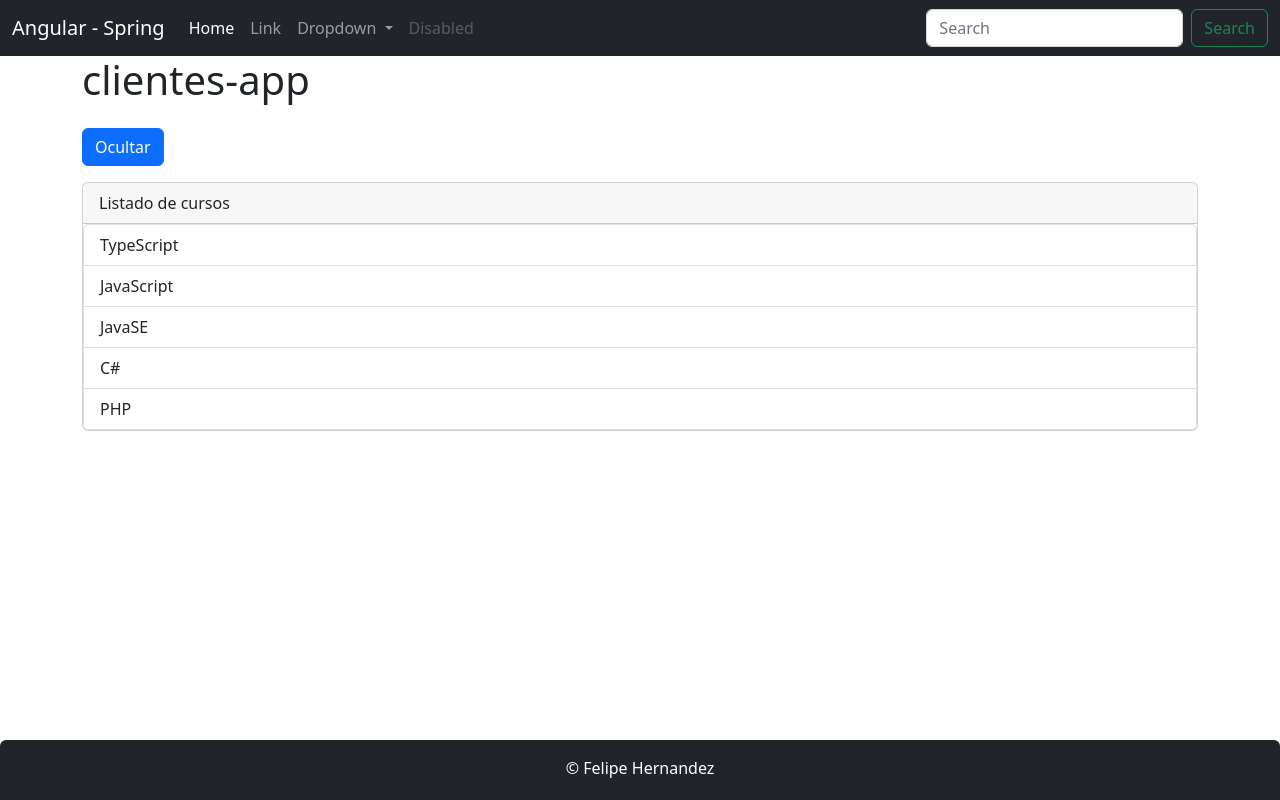
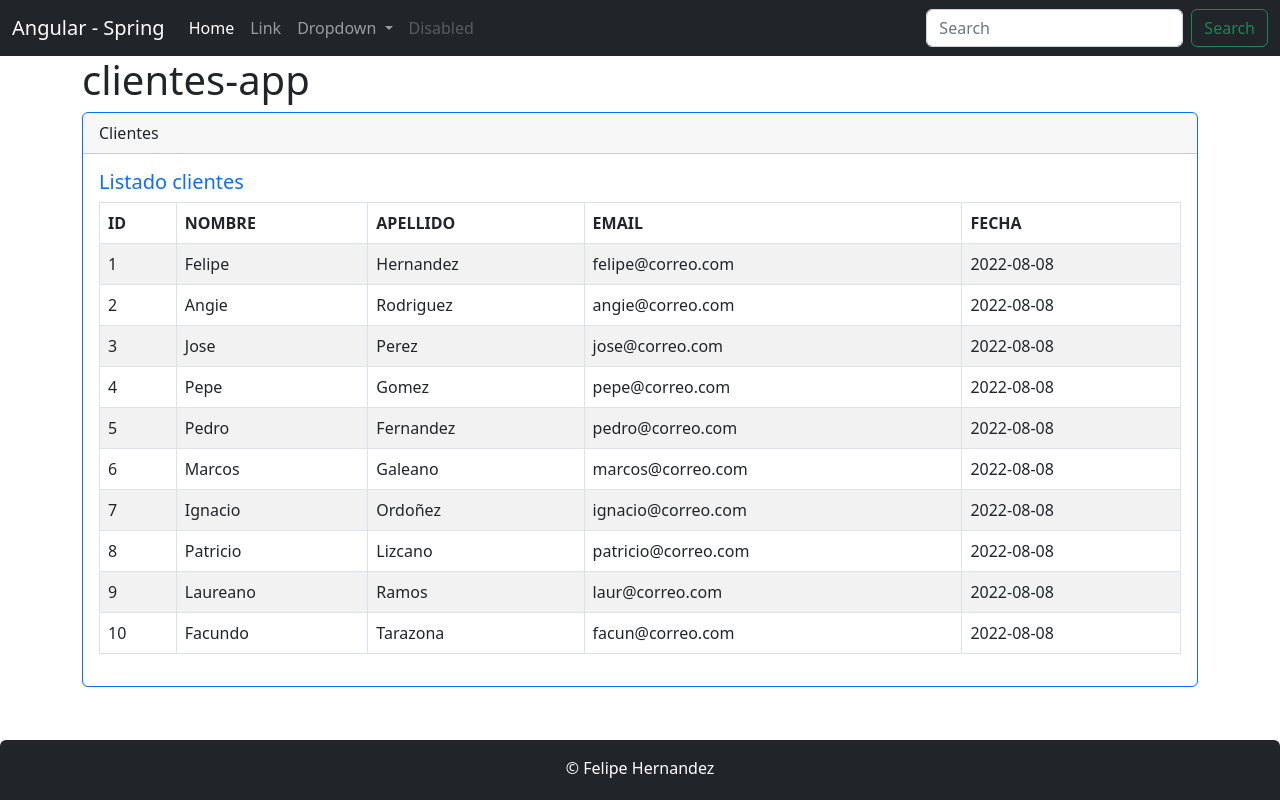
Before and after one commit to FelipeHernandez98/app-clientes-angular, an Angular app: page /clientes in a window 1280 px wide. Built offline with nearby package versions, Linux system fonts and the light colour scheme.

Commit message:
creando un listado de clientes utilizando clase Cliente

```diff
--- a/src/app/app.component.html
+++ b/src/app/app.component.html
@@ -2,7 +2,7 @@
 <div class="container">
   <h1>{{ title }}</h1>
 
-  <app-directiva></app-directiva>
+  <app-clientes></app-clientes>
 
 
 </div>
--- a/src/app/app.module.ts
+++ b/src/app/app.module.ts
@@ -5,13 +5,15 @@ import { AppComponent } from './app.component';
 import { HeaderComponent } from './header/header.component';
 import { FooterComponent } from './footer/footer.component';
 import { DirectivaComponent } from './directiva/directiva.component';
+import { ClientesComponent } from './clientes/clientes.component';
 
 @NgModule({
   declarations: [
     AppComponent,
     HeaderComponent,
     FooterComponent,
-    DirectivaComponent
+    DirectivaComponent,
+    ClientesComponent
   ],
   imports: [
     BrowserModule
--- /dev/null
+++ b/src/app/clientes/cliente.ts
@@ -0,0 +1,8 @@
+
+export class Cliente {
+    id: number = 0;
+    nombre: string = '';
+    apellido: string = '';
+    createAt: string = '';
+    email: string = '';
+}
--- /dev/null
+++ b/src/app/clientes/clientes.component.html
@@ -0,0 +1,26 @@
+<div class="card border-primary mb-3">
+    <div class="card-header">Clientes</div>
+    <div class="card-body text-primary">
+      <h5 class="card-title">Listado clientes</h5>
+      <table class="table table-bordered table-striped">
+        <thead>
+            <tr>
+                <th>ID</th>
+                <th>NOMBRE</th>
+                <th>APELLIDO</th>
+                <th>EMAIL</th>
+                <th>FECHA</th>
+            </tr>
+        </thead>
+        <tbody>
+            <tr *ngFor="let cliente of clientes">
+                <td>{{ cliente.id }}</td>
+                <td>{{ cliente.nombre }}</td>
+                <td>{{ cliente.apellido }}</td>
+                <td>{{ cliente. email }}</td>
+                <td>{{ cliente.createAt }}</td>
+            </tr>
+        </tbody>
+      </table>
+    </div>
+  </div>
--- /dev/null
+++ b/src/app/clientes/clientes.component.ts
@@ -0,0 +1,31 @@
+import { Component, OnInit } from '@angular/core';
+import { Cliente } from './cliente'
+
+@Component({
+  selector: 'app-clientes',
+  templateUrl: './clientes.component.html'
+})
+export class ClientesComponent implements OnInit {
+
+  clientes: Cliente [] = [
+    {id: 1, nombre: 'Felipe', apellido: 'Hernandez', email: 'felipe@correo.com', createAt: '2022-08-08'},
+    {id: 2, nombre: 'Angie', apellido: 'Rodriguez', email: 'angie@correo.com', createAt: '2022-08-08'},
+    {id: 3, nombre: 'Jose', apellido: 'Perez', email: 'jose@correo.com', createAt: '2022-08-08'},
+    {id: 4, nombre: 'Pepe', apellido: 'Gomez', email: 'pepe@correo.com', createAt: '2022-08-08'},
+    {id: 5, nombre: 'Pedro', apellido: 'Fernandez', email: 'pedro@correo.com', createAt: '2022-08-08'},
+    {id: 6, nombre: 'Marcos', apellido: 'Galeano', email: 'marcos@correo.com', createAt: '2022-08-08'},
+    {id: 7, nombre: 'Ignacio', apellido: 'Ordoñez', email: 'ignacio@correo.com', createAt: '2022-08-08'},
+    {id: 8, nombre: 'Patricio', apellido: 'Lizcano', email: 'patricio@correo.com', createAt: '2022-08-08'},
+    {id: 9, nombre: 'Laureano', apellido: 'Ramos', email: 'laur@correo.com', createAt: '2022-08-08'},
+    {id: 10, nombre: 'Facundo', apellido: 'Tarazona', email: 'facun@correo.com', createAt: '2022-08-08'},
+
+
+
+  ]
+
+  constructor() { }
+
+  ngOnInit(): void {
+  }
+
+}
```
Also changed, not shown: src/app/clientes/clientes.json.ts (added), 1 other file (tests, documents, lock files or other folders).
